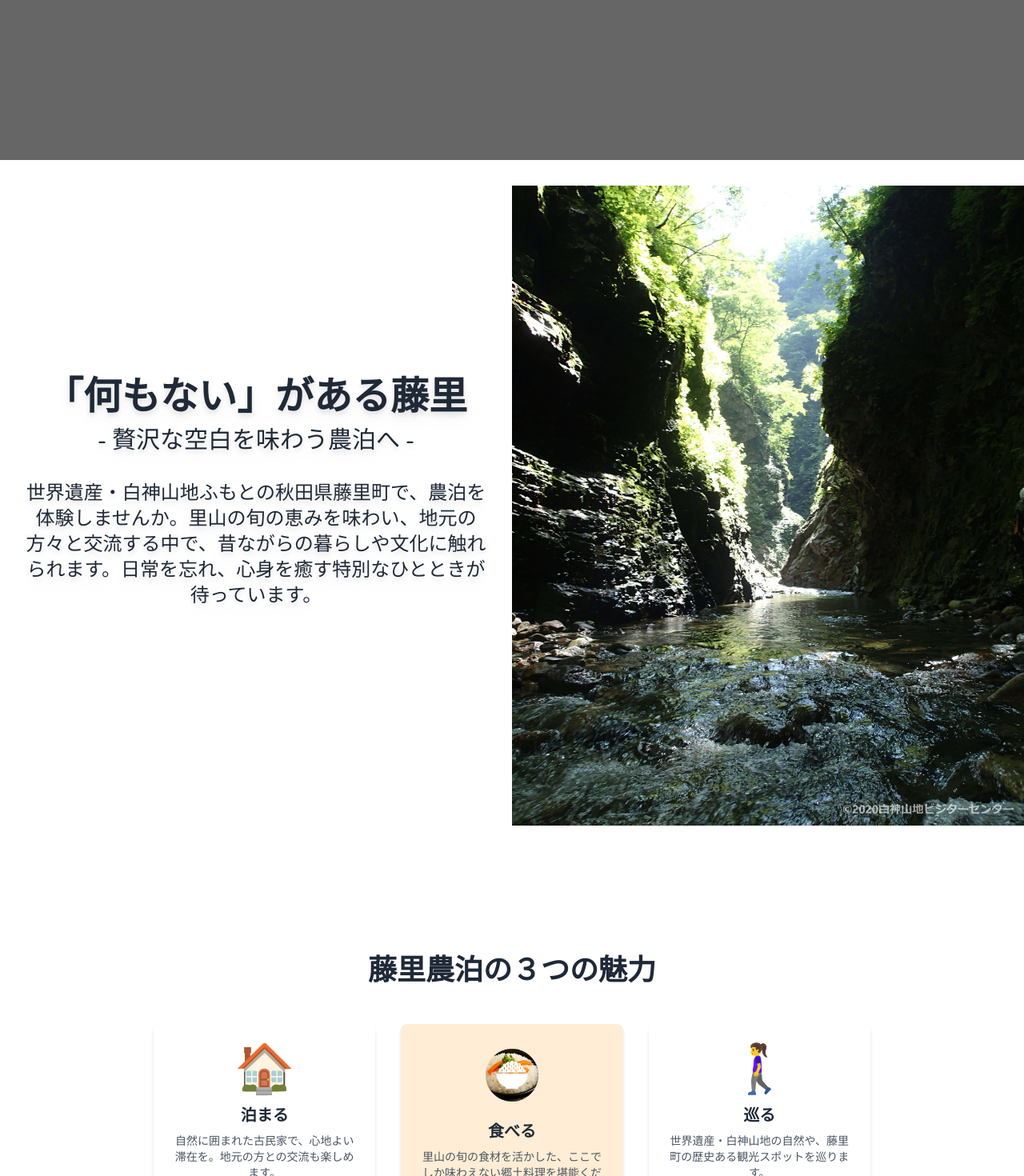
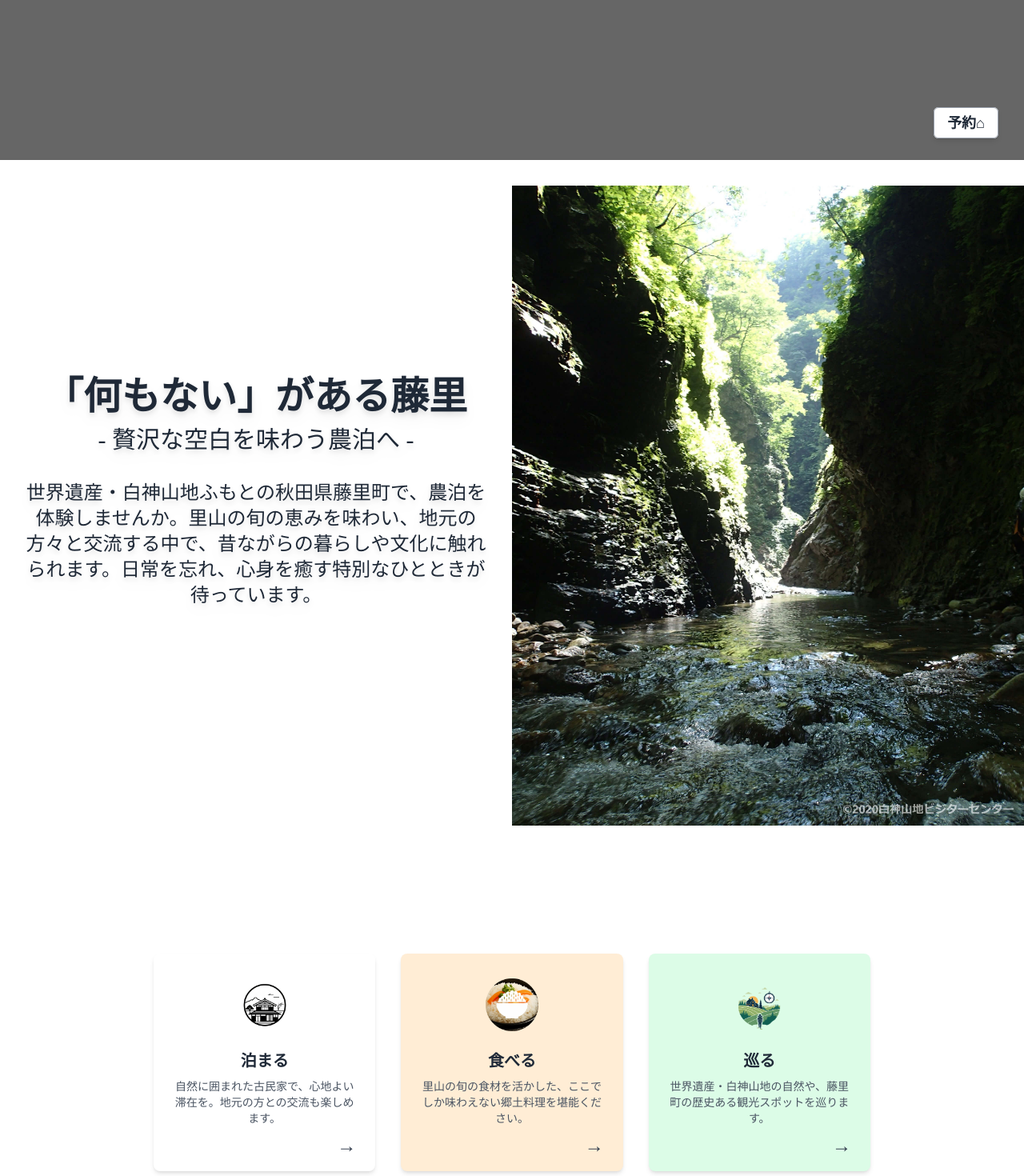
Before and after one commit to APU-RyoTakeda/nouhaku-website, a Next.js app in the folder frontend/: page / in a window 1280 px wide. Shown: the part 600-2070 px from the top of the page at 80% size. Built offline with nearby package versions, Linux system fonts and the light colour scheme; a web font is replaced by a local one.

Commit message:
予約ボックスとFeaturesSection

```diff
--- a/frontend/src/app/page.tsx
+++ b/frontend/src/app/page.tsx
@@ -1,5 +1,5 @@
 // frontend/src/app/page.tsx
-'use client';
+'use client'; // ★この行がファイルの一番先頭に必要です！
 
 import { useState } from 'react';
 import Header from '../components/layout/Header';
@@ -12,9 +12,7 @@ import TownSpotlightSection from '@/components/sections/TownSpotlightSection';
 
 
 export default function Home() {
-  // ヘッダーの表示タイミングを制御するための高さ。HeroSectionの実際の高さに合わせる。
-  // HeroSectionがh-screenなので、画面の高さと仮定して800pxを設定しておく。
-  const heroSectionHeightForHeader = 800; // この値は変わらずでOK
+  const heroSectionHeightForHeader = 800;
 
   const [showSplash, setShowSplash] = useState(true);
   const handleSplashEnd = () => { setShowSplash(false); };
@@ -25,21 +23,12 @@ export default function Home() {
 
       {!showSplash && (
         <>
-          {/* HeaderコンポーネントはheroSectionHeightForHeaderを使ってスクロール制御 */}
           <Header heroHeight={heroSectionHeightForHeader} />
-
-          {/* ★★★ここを修正します★★★ */}
-          {/* HeroSection をそのまま呼び出す。高さの指定は HeroSection.tsx 内で行うので、
-             外側で高さ (h-[800px]) を持つ div で囲む必要はありません。 */}
           <HeroSection />
-          {/* ★★★修正ここまで★★★ */}
-
           <PhraseSection />
-
           <div className="mt-16">
             <FeaturesSection />
           </div>
-
           <HouseSpotlightSection />
           <TownSpotlightSection />
 
@@ -47,6 +36,16 @@ export default function Home() {
             <h2 className="text-3xl font-bold">トップページの主要コンテンツが揃いました！</h2>
             <p className="mt-4 text-gray-600">この後、必要に応じて問い合わせフォームや予約ページの実装に進みます。</p>
           </section>
+
+          {/* フローティング予約ボックスの要素 */}
+          <div className="fixed bottom-8 right-8 z-50">
+            <a
+              href="/reservation" // 予約ページのパス (適宜変更してください)
+              className="bg-white border border-gray-400 text-gray-800 hover:bg-gray-100 font-bold py-2 px-4 rounded-md shadow-md transition-colors duration-300 text-lg" // サイズと色を調整
+            >
+              予約⌂
+            </a>
+          </div>
         </>
       )}
     </>
--- a/frontend/src/components/cards/FeatureCard.tsx
+++ b/frontend/src/components/cards/FeatureCard.tsx
@@ -2,49 +2,50 @@
 
 import Link from 'next/link';
 import Image from 'next/image';
+// 必要であれば react-icons からインポートすることもできます
+// import { FaArrowRight } from 'react-icons/fa'; // 例
 
-// FeatureCardProps 型を定義
 interface FeatureCardProps {
-  icon: string; // 絵文字も画像パスも文字列なのでstring型
+  icon: string;
   title: string;
   description: string;
   link: string;
-  cardBgClass?: string; // 背景色クラス (オプション)
+  cardBgClass?: string;
 }
 
 export default function FeatureCard({ icon, title, description, link, cardBgClass }: FeatureCardProps) {
-  // iconが画像のパスであるか絵文字であるかを判別
   const isImage = typeof icon === 'string' && icon.startsWith('/');
-
-  // cardBgClass が指定されていればそれを使用し、なければデフォルトで bg-white を使用
   const bgColor = cardBgClass || 'bg-white';
 
   return (
     <Link
       href={link}
-      // Tailwind CSSのクラスを結合するためにテンプレートリテラルを使用
-      className={`block rounded-lg shadow-md hover:shadow-lg transition-shadow duration-300 p-6 text-center ${bgColor}`}
+      className={`relative block rounded-lg shadow-md hover:shadow-lg transition-shadow duration-300 p-6 text-center ${bgColor} flex flex-col justify-between items-center`} // 親要素をflex-colにして下揃えに調整
     >
-      <div className="flex items-center justify-center mb-4">
+      <div className="flex flex-col items-center justify-center mb-4 flex-grow"> {/* flex-grow でコンテンツ部分が広がるように */}
         {isImage ? (
-          // Next.jsのImageコンポーネントを使用する例
-          // widthとheight、およびclassNameでサイズを調整
           <Image
             src={icon}
             alt={title}
-            width={80} // アイコンサイズを大きく
-            height={80} // アイコンサイズを大きく
-            className="w-20 h-20 object-contain" // Tailwind CSSでサイズを調整
+            width={80}
+            height={80}
+            className="w-20 h-20 object-contain"
           />
         ) : (
-          // 絵文字の場合
-          <span className="text-6xl" role="img" aria-label={title}> {/* 絵文字サイズを大きく */}
+          <span className="text-6xl" role="img" aria-label={title}>
             {icon}
           </span>
         )}
+        <h3 className="text-xl font-semibold text-gray-800 mt-4 mb-2">{title}</h3> {/* アイコンとタイトルの間にマージンを追加 */}
+        <p className="text-gray-600 text-sm mb-4">{description}</p> {/* 矢印との間にマージンを追加 */}
       </div>
-      <h3 className="text-xl font-semibold text-gray-800 mb-2">{title}</h3>
-      <p className="text-gray-600 text-sm">{description}</p>
+
+      {/* ★★★ このdivが矢印アイコンのコンテナです ★★★ */}
+      <div className="absolute bottom-4 right-6 text-2xl text-gray-700 group-hover:translate-x-1 transition-transform duration-200">
+        → {/* シンプルな右矢印（→） */}
+        {/* もし react-icons を使うなら: */}
+        {/* <FaArrowRight /> */}
+      </div>
     </Link>
   );
 }
--- a/frontend/src/components/sections/FeaturesSection.tsx
+++ b/frontend/src/components/sections/FeaturesSection.tsx
@@ -6,36 +6,36 @@ import FeatureCard from '../cards/FeatureCard';
 export default function FeaturesSection() {
   const features = [
     {
-      icon: '🏠', // 泊まる
+      icon: '/images/general/tomaru_aikon.png', // 「泊まる」のアイコンを画像パスに変更
       title: '泊まる',
       description: '自然に囲まれた古民家で、心地よい滞在を。地元の方との交流も楽しめます。',
       link: '/houses',
-      // colorClass: 'bg-white' // デフォルトは白、あるいは指定しない
     },
     {
-      icon: '/images/general/taberu_aikon.png', // 「食べる」のアイコンを画像パスに変更
+      icon: '/images/general/taberu_aikon.png', // 「食べる」のアイコン（画像パス）
       title: '食べる',
       description: '里山の旬の食材を活かした、ここでしか味わえない郷土料理を堪能ください。',
       link: '/eat',
-      colorClass: 'bg-orange-100' // ★ここを追加：オレンジ色の背景クラス
+      colorClass: 'bg-orange-100' // 「食べる」の背景色をオレンジに
     },
     {
-      icon: '🚶‍♀️', // 巡る
+      icon: '/images/general/meguru_aikon.png', // 「巡る」のアイコン（画像パス）
       title: '巡る',
       description: '世界遺産・白神山地の自然や、藤里町の歴史ある観光スポットを巡ります。',
       link: '/explore',
-      // colorClass: 'bg-white' // デフォルトは白、あるいは指定しない
+      colorClass: 'bg-green-100' // 「巡る」の背景色を緑に
     },
   ];
 
-  // ... (featuredHouses の定義と return 部分は省略) ...
+  // featuredHouses の定義（省略されていますが、必要であればここに追加してください）
 
   return (
     <section className="py-16 md:py-24 bg-white">
       <div className="container mx-auto px-4">
-        <h2 className="text-3xl md:text-4xl font-bold text-center text-gray-800 mb-12">
+        {/* ★★★ このH2タグを削除します ★★★ */}
+        {/* <h2 className="text-3xl md:text-4xl font-bold text-center text-gray-800 mb-12">
           藤里農泊の３つの魅力
-        </h2>
+        </h2> */}
         <div className="grid grid-cols-1 md:grid-cols-2 lg:grid-cols-3 gap-8 max-w-4xl mx-auto mb-24">
           {features.map((feature, index) => (
             <FeatureCard
@@ -44,7 +44,7 @@ export default function FeaturesSection() {
               title={feature.title}
               description={feature.description}
               link={feature.link}
-              cardBgClass={feature.colorClass} // ★ここを追加：FeatureCardに新しいプロパティを渡す
+              cardBgClass={feature.colorClass}
             />
           ))}
         </div>
```
Also changed, not shown: frontend/public/images/general/tomaru_aikon.png (added), 1 other file (tests, documents, lock files or other folders).
